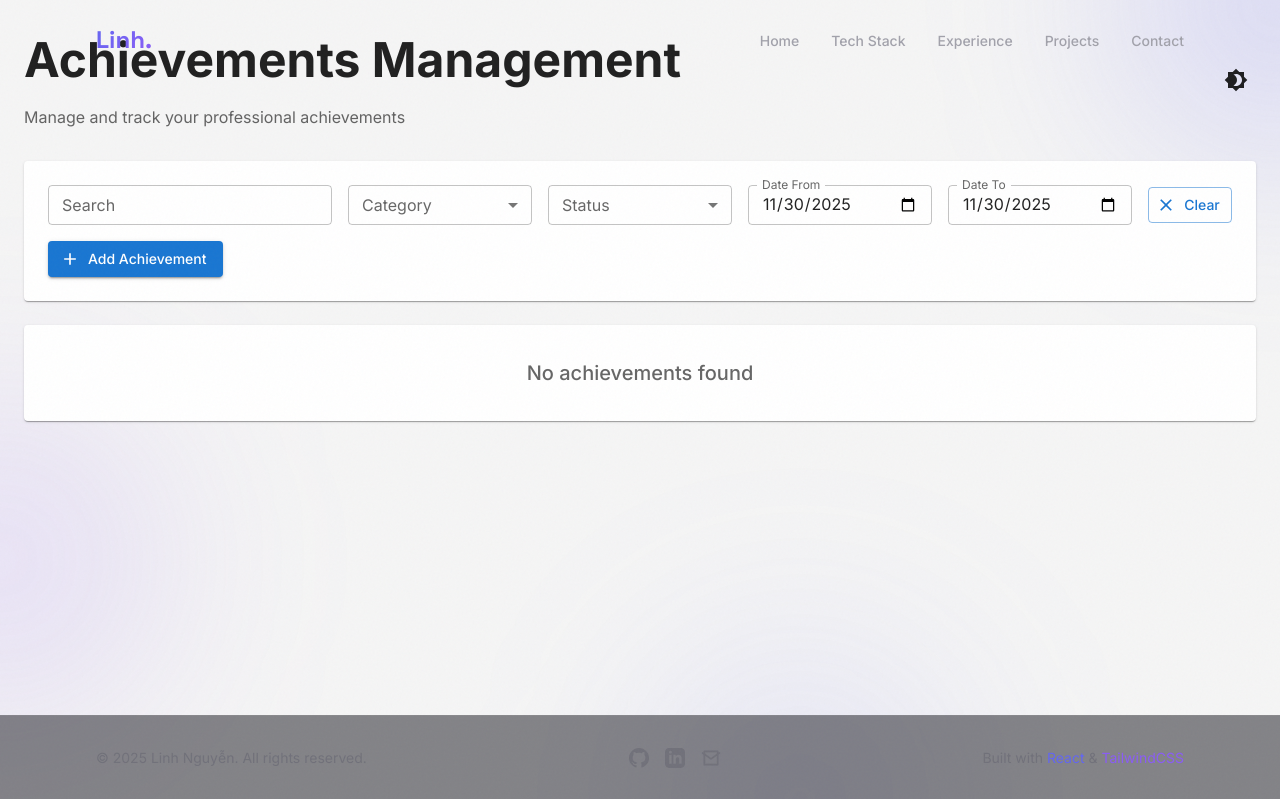
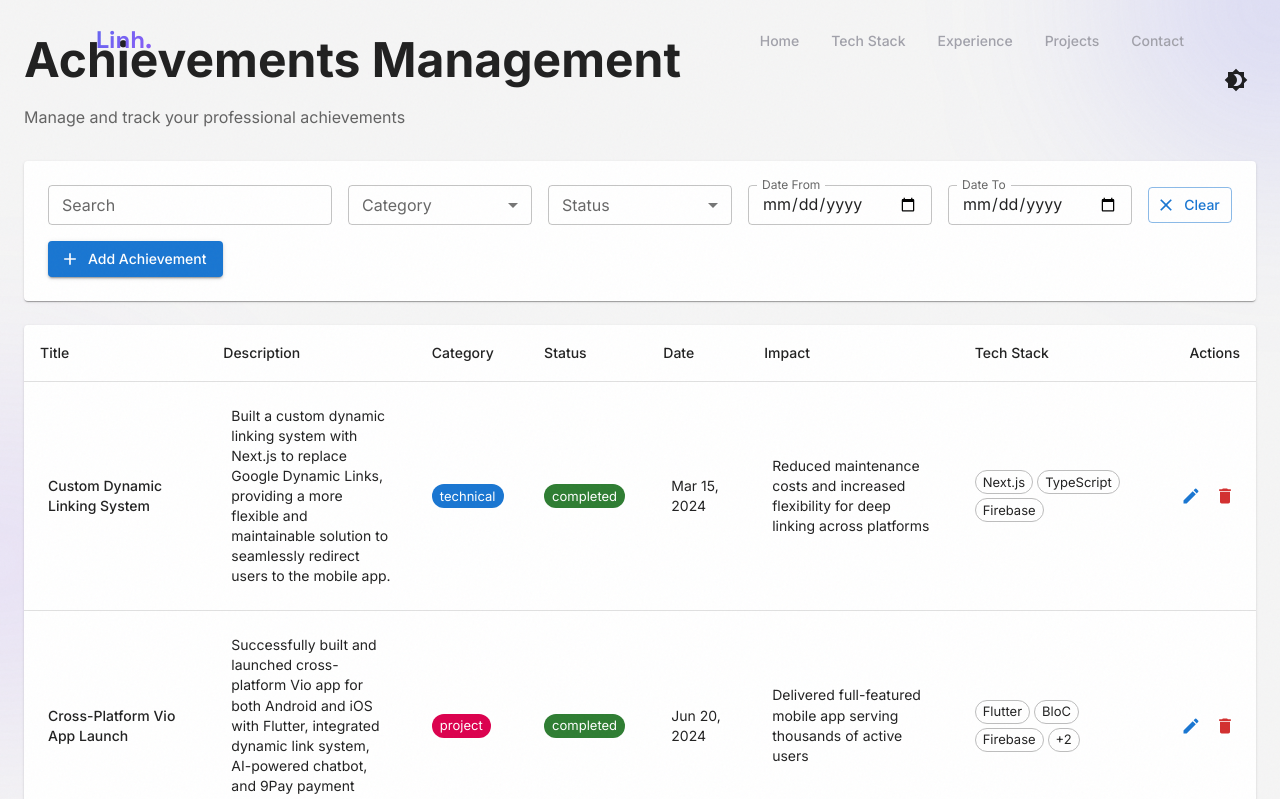
Before and after one commit to muss5tech/Web-assignment, a React (Vite) app: page /achievements in a window 1280 px wide. Shown: the top 799 px of the page. Built offline with nearby package versions, Linux system fonts and the light colour scheme.

Commit message:
chore: optimize redux set up in main for theme configuration

```diff
--- a/src/features/achievements/components/AchievementDialog.tsx
+++ b/src/features/achievements/components/AchievementDialog.tsx
@@ -49,7 +49,6 @@ const AchievementDialog = ({ open, onClose }: AchievementDialogProps) => {
 
     const onSubmit = async (data: AchievementFormData) => {
         try {
-            console.log(data)
             await dispatch(createAchievement(data)).unwrap();
             toast.success('Achievement created successfully');
             reset();
--- a/src/features/achievements/components/AchievementFilters.tsx
+++ b/src/features/achievements/components/AchievementFilters.tsx
@@ -9,8 +9,8 @@ const AchievementFilters = () => {
     const [search, setSearch] = useQueryState('search', parseAsString.withDefault(''));
     const [category, setCategory] = useQueryState('category', parseAsString.withDefault(''));
     const [status, setStatus] = useQueryState('status', parseAsString.withDefault(''));
-    const [dateFrom, setDateFrom] = useQueryState('dateFrom', parseAsIsoDateTime.withDefault(new Date()));
-    const [dateTo, setDateTo] = useQueryState('dateTo', parseAsIsoDateTime.withDefault(new Date()));
+    const [dateFrom, setDateFrom] = useQueryState('dateFrom', parseAsIsoDateTime);
+    const [dateTo, setDateTo] = useQueryState('dateTo', parseAsIsoDateTime);
     const [openDialog, setOpenDialog] = useState(false);
 
     const handleClearFilters = () => {
--- a/src/features/achievements/components/AchievementsTable.tsx
+++ b/src/features/achievements/components/AchievementsTable.tsx
@@ -81,8 +81,8 @@ const AchievementsTable = () => {
     const [search] = useQueryState('search', parseAsString.withDefault(''));
     const [category] = useQueryState('category', parseAsString.withDefault(''));
     const [status] = useQueryState('status', parseAsString.withDefault(''));
-    const [dateFrom] = useQueryState('dateFrom', parseAsIsoDateTime.withDefault(new Date()));
-    const [dateTo] = useQueryState('dateTo', parseAsIsoDateTime.withDefault(new Date()));
+    const [dateFrom] = useQueryState('dateFrom', parseAsIsoDateTime);
+    const [dateTo] = useQueryState('dateTo', parseAsIsoDateTime);
     const [editing, setEditing] = useState<EditingState | null>(null);
 
     const filteredAchievements = useMemo(() => {
--- a/src/main.tsx
+++ b/src/main.tsx
@@ -1,4 +1,4 @@
-import React from 'react';
+import React, { useMemo } from 'react';
 import ReactDOM from 'react-dom/client';
 import { Provider } from 'react-redux';
 import { BrowserRouter } from 'react-router-dom';
@@ -7,18 +7,11 @@ import App from './App';
 import { store } from './store/store';
 import { createAppTheme } from './theme/theme';
 import './styles/index.css';
+import { useAppSelector } from './store/hooks';
 
 const Root = () => {
-  const mode = store.getState().theme.mode;
-  const [theme, setTheme] = React.useState(createAppTheme(mode));
-
-  React.useEffect(() => {
-    const unsubscribe = store.subscribe(() => {
-      const newMode = store.getState().theme.mode;
-      setTheme(createAppTheme(newMode));
-    });
-    return unsubscribe;
-  }, []);
+  const mode = useAppSelector((state) => state.theme.mode);
+  const theme = useMemo(() => createAppTheme(mode), [mode]);
 
   return (
     <ThemeProvider theme={theme}>
```
